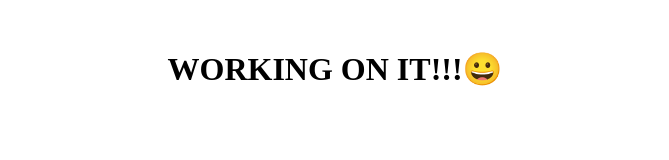
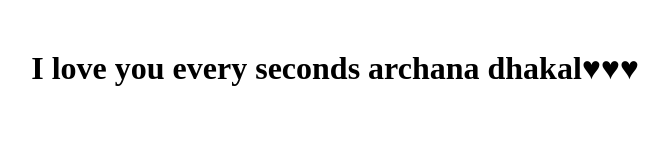
Before and after one commit to Siddhanttamang/Siddhanttamang, a plain HTML site: page index.html in a window 1280 px wide. Shown: the whole page, without its empty margins (305-974 px from the left). Drawn offline with Linux system fonts and the light colour scheme.

Commit message:
Update index.html

```diff
--- a/index.html
+++ b/index.html
@@ -16,6 +16,6 @@
 </head>
 
 <body>
-    <h1>WORKING ON IT!!!&#128512;</h1>
+    <h1>I love you every seconds archana dhakal&hearts;&hearts;&hearts;</h1>
 </body>
 </html>
```
